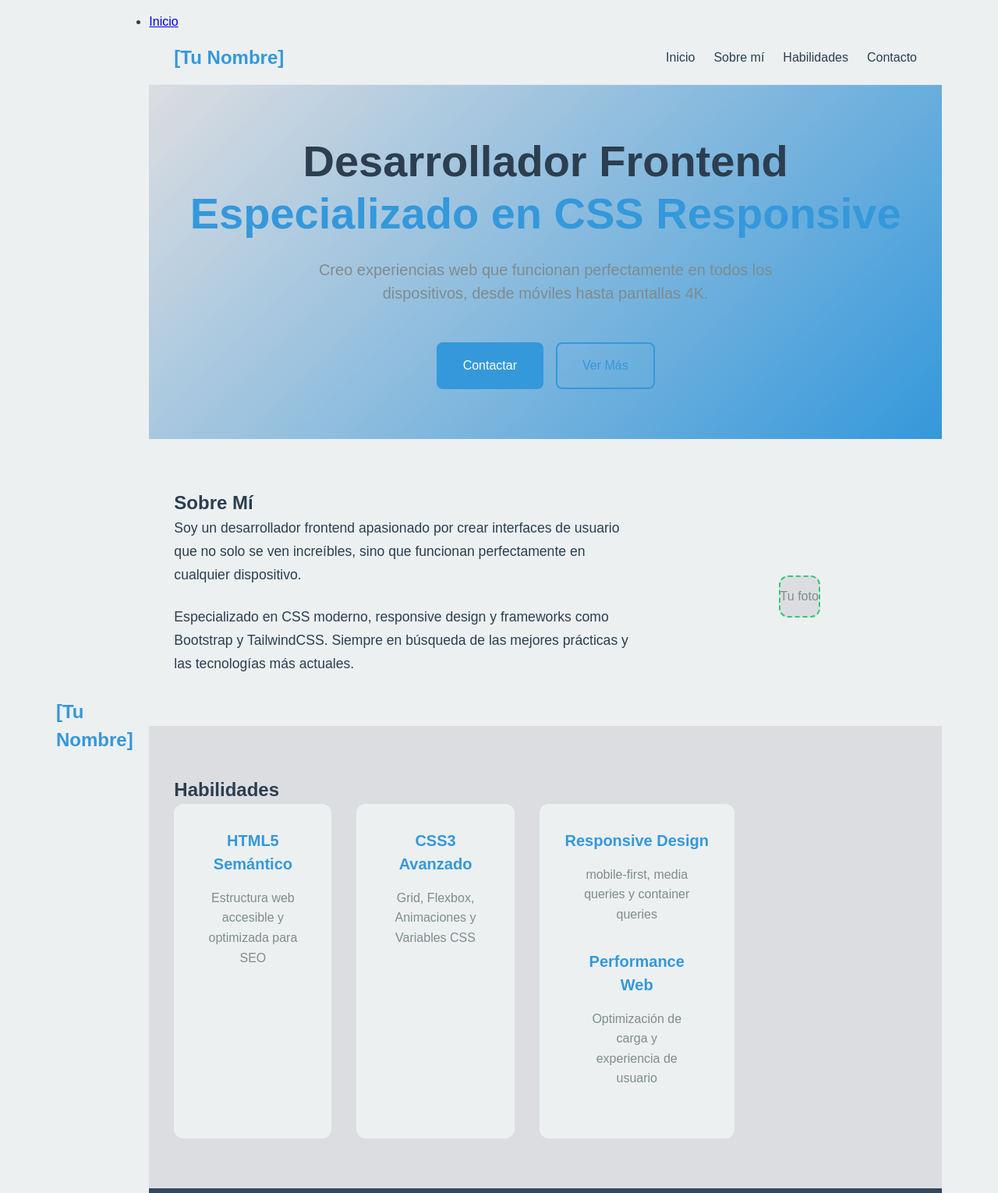
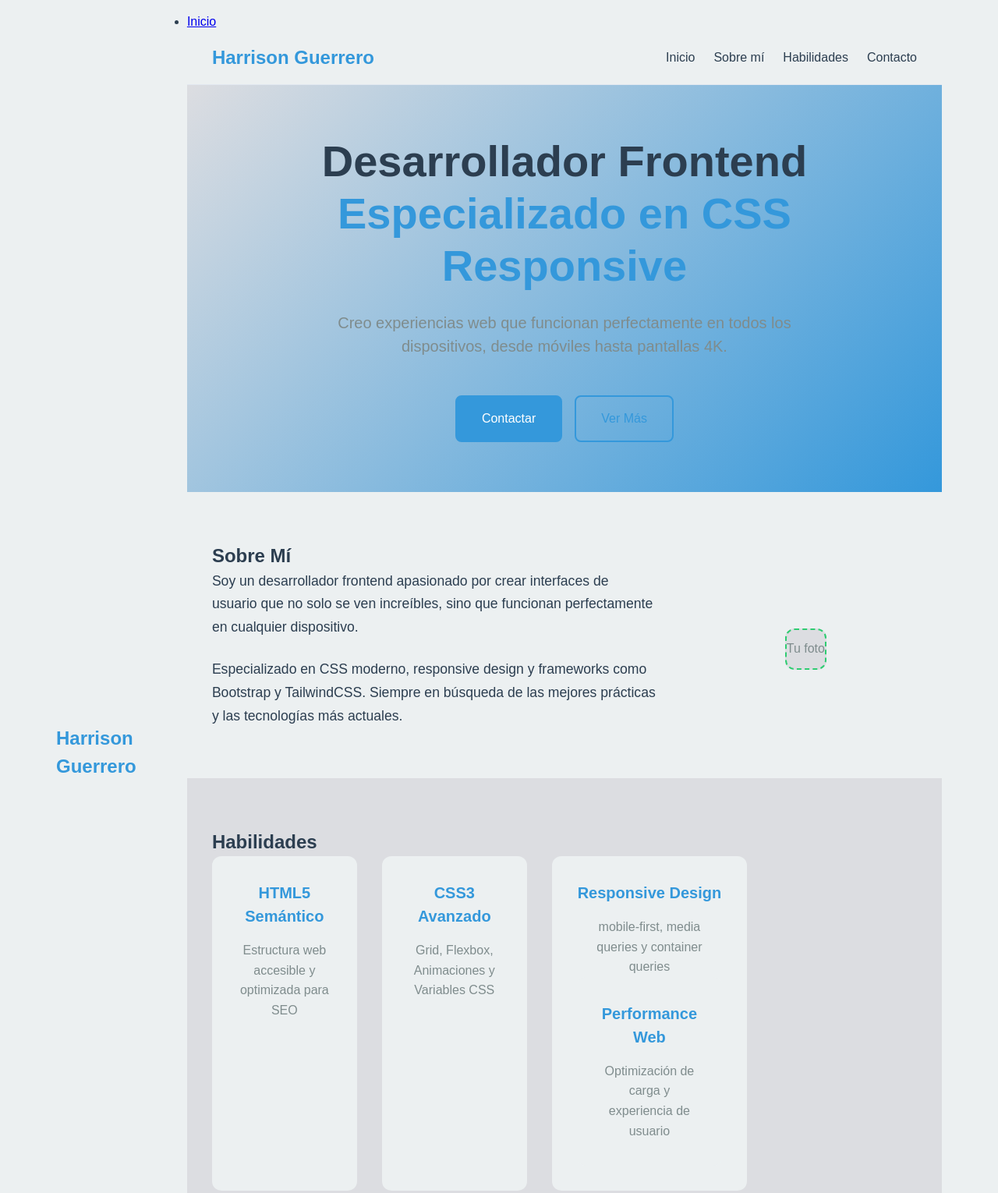
Before and after one commit to HarrisonGuerrero18/3147252_Evidencia6, a plain HTML site: page evidencia_6/index.html in a window 1280 px wide. Shown: the top 1530 px of the page at 78% size. Drawn offline with Linux system fonts and the light colour scheme.

Commit message:
Update index.html

```diff
--- a/evidencia_6/index.html
+++ b/evidencia_6/index.html
@@ -5,7 +5,7 @@
     <meta name="viewport" content="width=device-width, initial-scale=1.0">
     <meta name="description"
     content="landing page personal de [Tu nombre] - Desarrollador web Frontend especializado en CSS Responsive">
- <title>[tu nombre] - Desarrollador Frontend</title>
+ <title>Harrison Guerrero - Desarrollador Frontend</title>
  <link rel="stylesheet" href="./_css/style.css">
  </head>
   <!--Header con navegacion Responsive -->
@@ -14,7 +14,7 @@
         <div class="container">
             <div class="header__content">
                 <div class="logo">
-                    <h1 class="logo__text">[Tu Nombre]</h1>
+                    <h1 class="logo__text">Harrison Guerrero</h1>
                 </div>
                 <nav class="navbar">
             <ul>
@@ -23,7 +23,7 @@
     <div class="container">
       <div class="header__content">
         <div class="logo">
-          <h1 class="logo__text">[Tu Nombre]</h1>
+          <h1 class="logo__text">Harrison Guerrero</h1>
         </div>
 
         <nav class="nav" role="navigation" aria-label="Navegación principal">
@@ -133,7 +133,7 @@
               Estoy disponible para proyectos freelance y oportunidades de colaboración.
             </p>
             <div class="footer_contact">
-              <a href="mailto:tu@email.com" class="contact-link">tu@email.com</a>
+              <a href="mailto:tu@email.com" class="contact-link">hguerreropalacios17@gmail.com</a>
               <a href="https://github.com/tuusuario" class="contact-link">GitHub</a>
               <a href="https://linkedin.com/in/tuusuario" class="contact-link">LinkedIn</a>
             </div>
```
